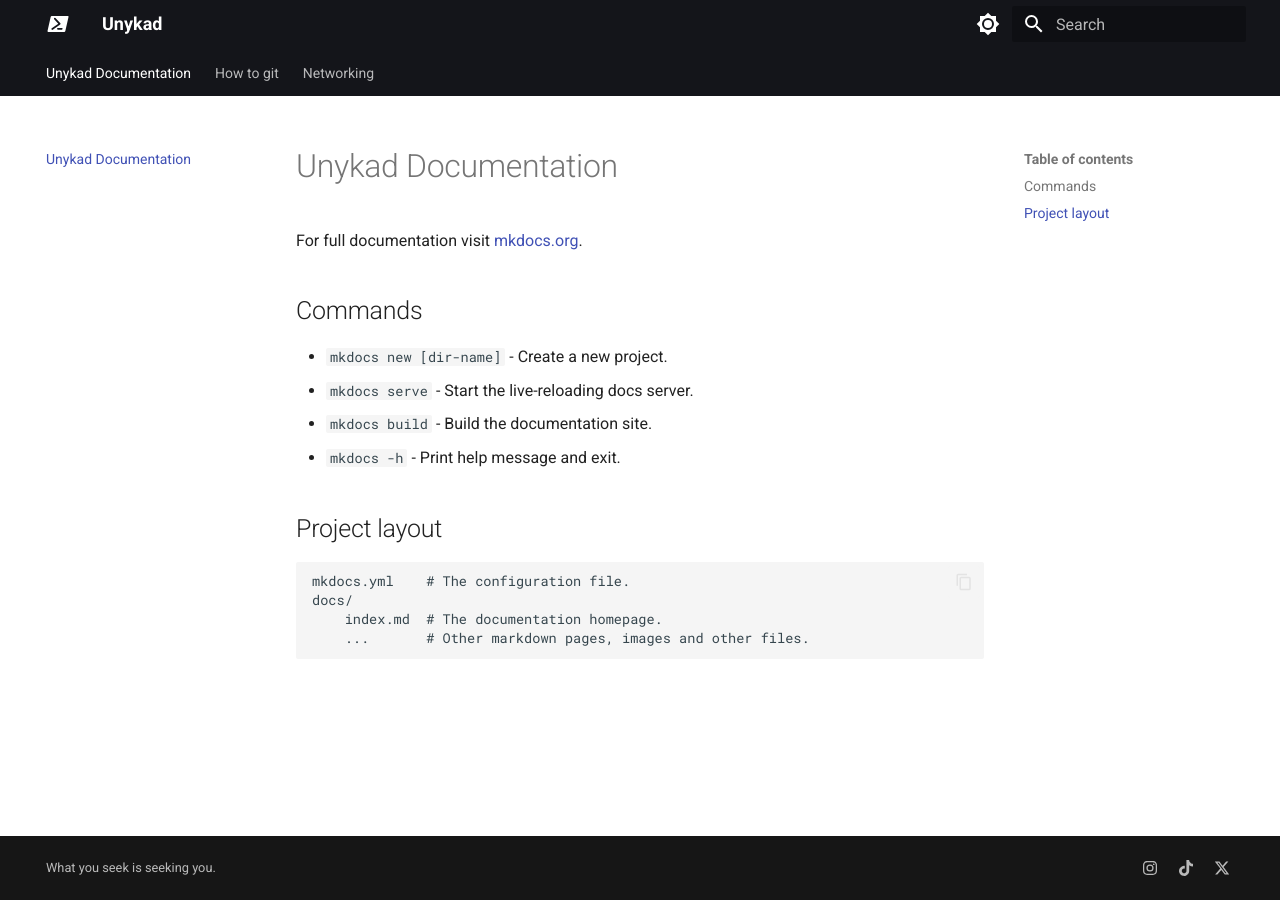
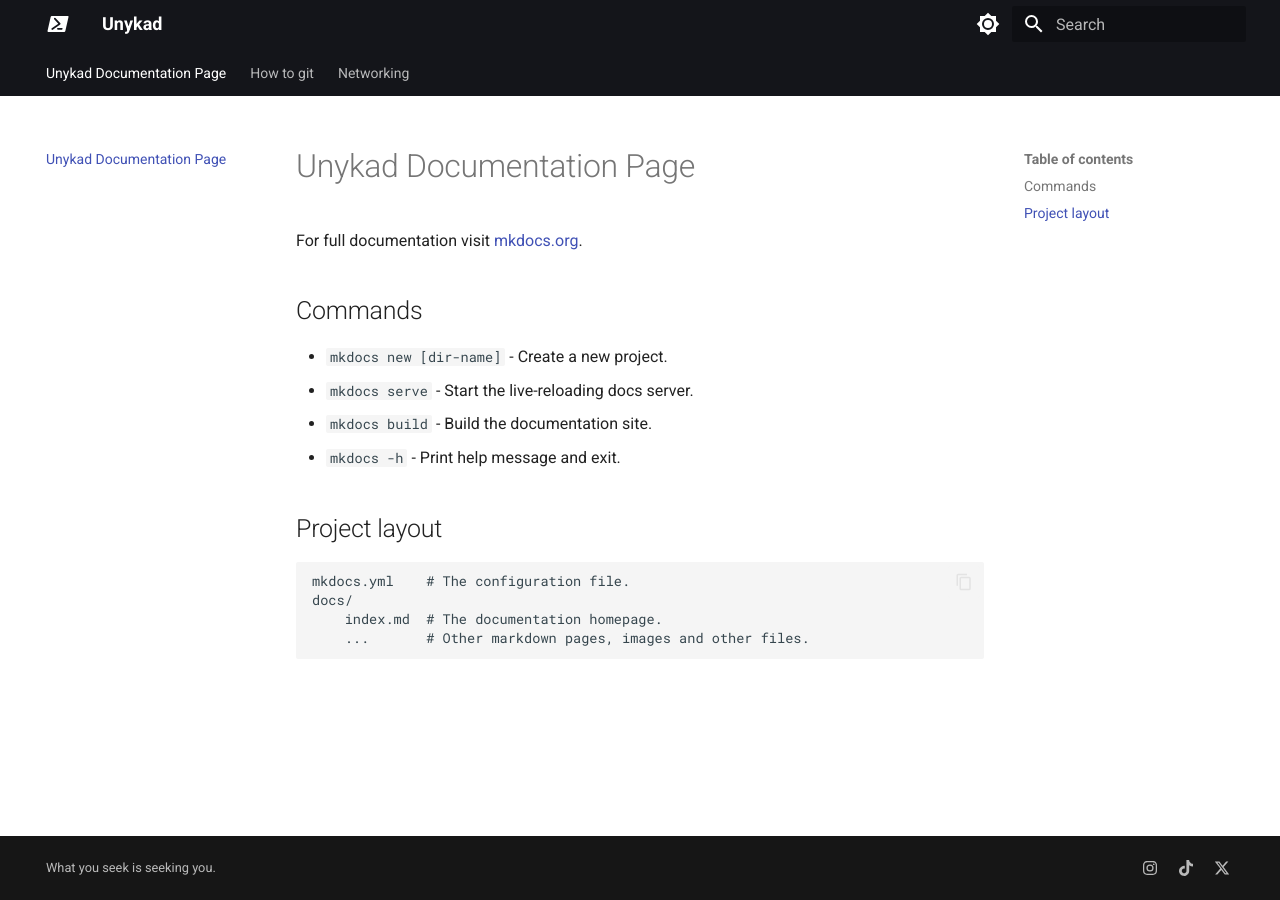
Before and after one commit to kuchapo/Unykad, an MkDocs documentation site: the page built from docs/index.md, in a window 1280 px wide. Built offline with MkDocs 1.6.1 and Material for MkDocs 9.7.7, drawn with Linux system fonts in a browser that asks for light colours.

Commit message:
name changed

```diff
--- a/docs/index.md
+++ b/docs/index.md
@@ -1,4 +1,4 @@
-# Unykad Documentation
+# Unykad Documentation Page
 
 For full documentation visit [mkdocs.org](https://www.mkdocs.org).
 
```
